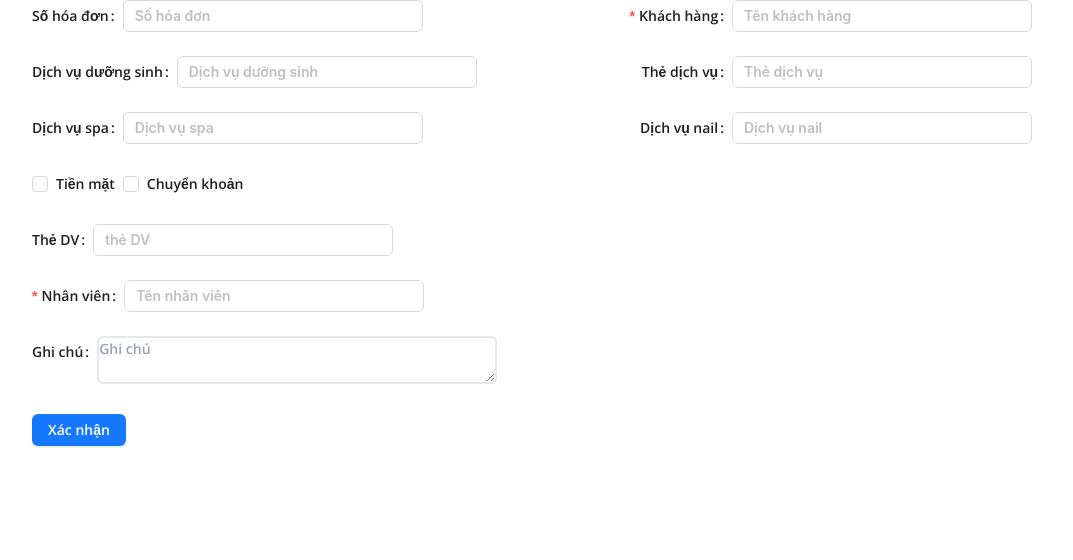
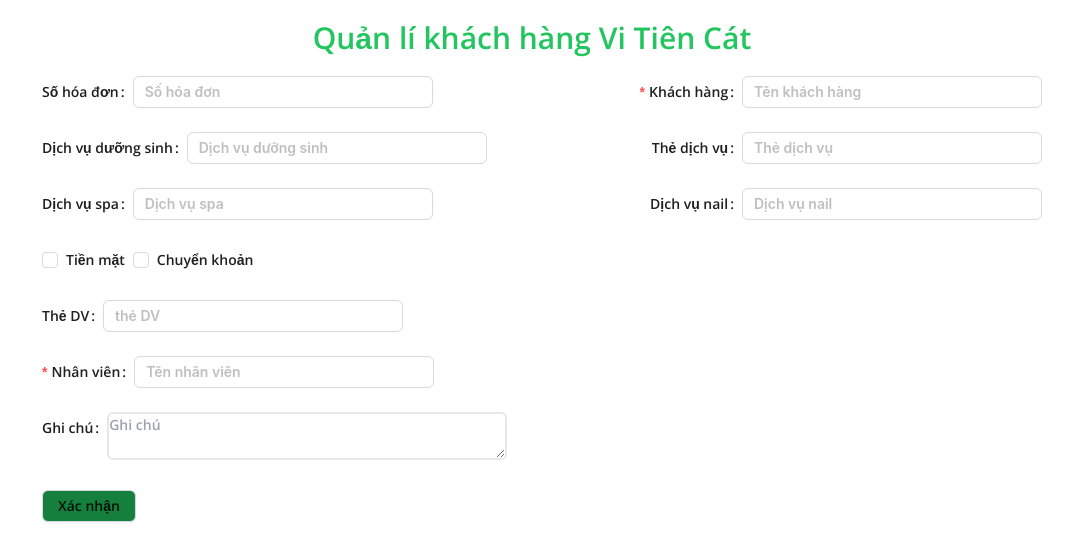
Before and after one commit to Fink2005/spa, a React (Create React App) app: page /quan-ly in a window 1280 px wide. Shown: the top 560 px of the page, without its empty margins (108-1181 px from the left). Built offline with nearby package versions, Linux system fonts and the light colour scheme.

Commit message:
update manage

```diff
--- a/src/QuanLy/QuanLy.jsx
+++ b/src/QuanLy/QuanLy.jsx
@@ -31,7 +31,11 @@ export default function QuanLy() {
   };
 
   return (
-    <div className="p-5 sm:p-0 flex justify-center">
+    <div className="">
+      <h1 className="text-center text-3xl py-5 text-green-500">
+        Quản lí khách hàng Vi Tiên Cát
+      </h1>
+      <div className="p-5 sm:p-0 flex justify-center ms-5">
         <Form
           className="w-[1000px]"
           name="basic"
@@ -64,7 +68,10 @@ export default function QuanLy() {
           </div>
           <div className="sm:flex justify-between">
             <Form.Item label="Dịch vụ dưỡng sinh" name="dv_duong_sinh">
-            <Input className="lg:w-[300px]" placeholder="Dịch vụ dưỡng sinh" />
+              <Input
+                className="lg:w-[300px]"
+                placeholder="Dịch vụ dưỡng sinh"
+              />
             </Form.Item>
             <Form.Item label="Thẻ dịch vụ" name="the_dv">
               <Input className="lg:w-[300px]" placeholder="Thẻ dịch vụ" />
@@ -173,11 +180,12 @@ export default function QuanLy() {
             </Form.Item>
           </div>
           <Form.Item label={null}>
-          <Button type="primary" htmlType="submit">
+            <Button htmlType="submit" className="bg-green-700">
               Xác nhận
             </Button>
           </Form.Item>
         </Form>
       </div>
+    </div>
   );
 }
```
Lines whose indentation alone changed are shown as unchanged.
